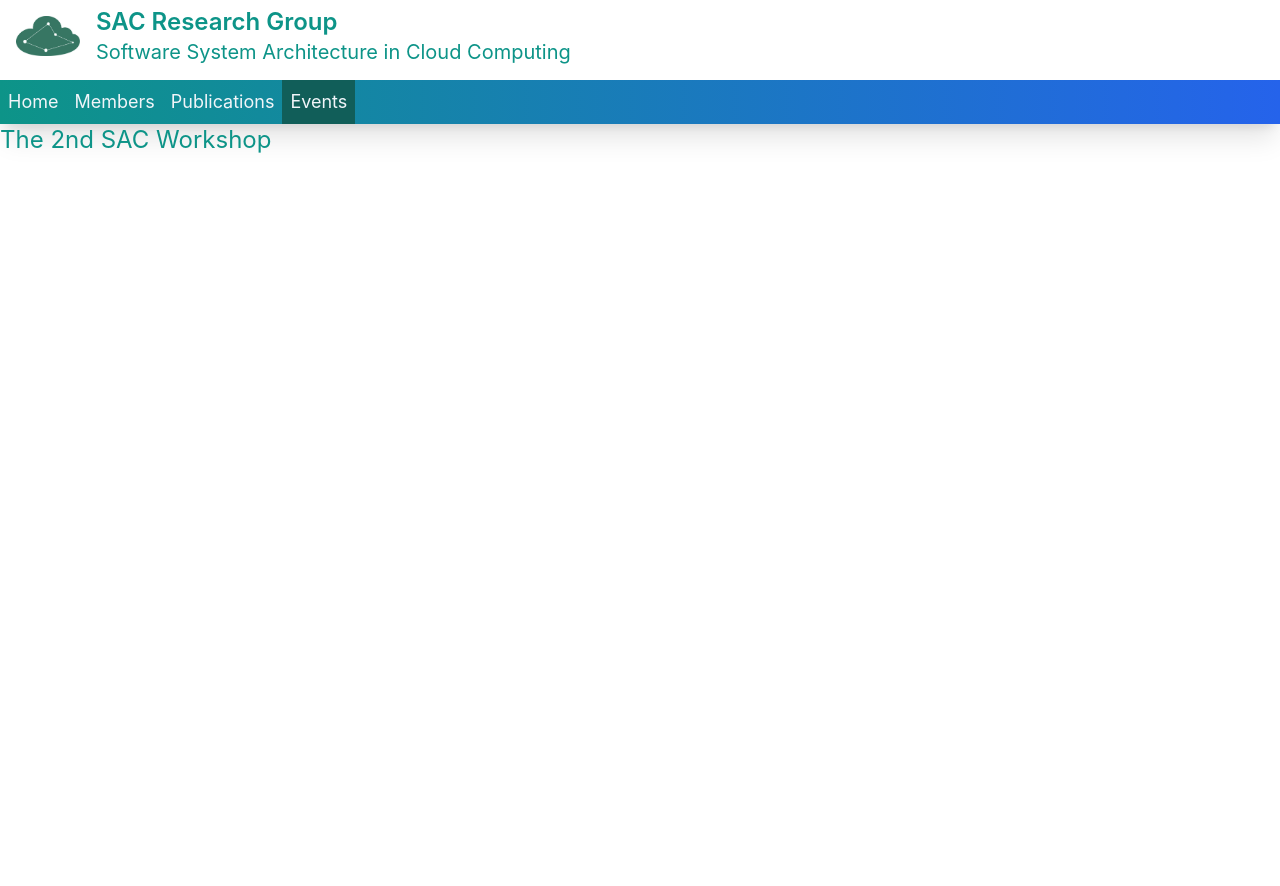
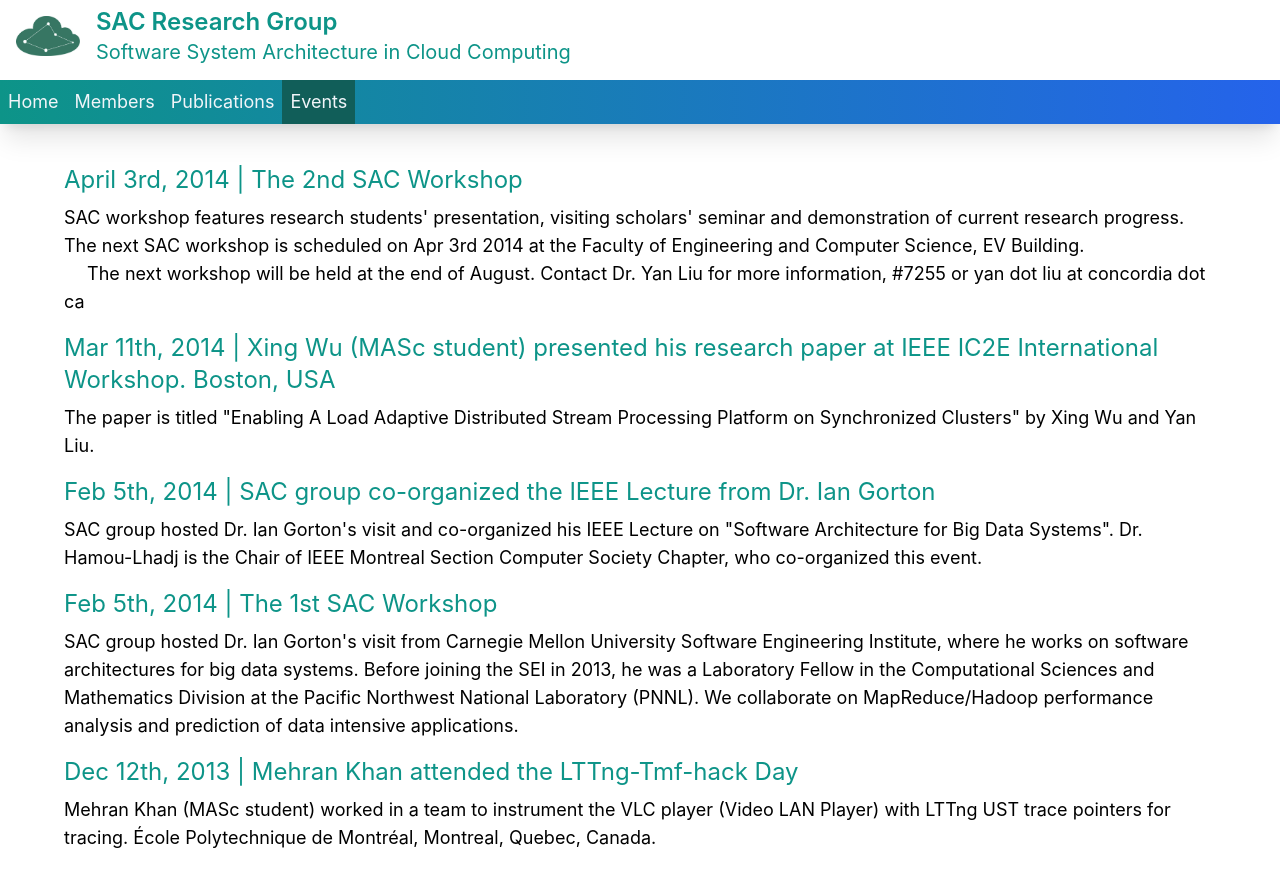
Before and after one commit to sac-research/homepage, a Next.js app: page /events in a window 1280 px wide. Shown: the top 886 px of the page. Before the commit the page ends 800 px from the top, so only its background shows below. Built offline with nearby package versions, Linux system fonts and the light colour scheme.

Commit message:
events completed

```diff
--- a/data/events.js
+++ b/data/events.js
@@ -23,8 +23,39 @@ export const events = [
             "SAC workshop features research students' presentation, visiting scholars' seminar and demonstration of current research progress. The next SAC workshop is scheduled on Apr 3rd 2014 at the Faculty of Engineering and Computer Science, EV Building.",
             "The next workshop will be held at the end of August. Contact Dr. Yan Liu for more information, #7255 or yan dot liu at concordia dot ca",
         ],
-        date: "April 3",
-        year: "2014",
+        date: "April 3rd",
+        year: 2014,
     }),
-    createEvent(),
+    createEvent({
+        title: "Xing Wu (MASc student) presented his research paper at IEEE IC2E International Workshop. Boston, USA",
+        description: [
+            `The paper is titled "Enabling A Load Adaptive Distributed Stream Processing Platform on Synchronized Clusters" by Xing Wu and Yan Liu.`,
+        ],
+        date: "Mar 11th",
+        year: 2014,
+    }),
+    createEvent({
+        title: "SAC group co-organized the IEEE Lecture from Dr. Ian Gorton",
+        description: [
+            `SAC group hosted Dr. Ian Gorton's visit and co-organized his IEEE Lecture on "Software Architecture for Big Data Systems". Dr. Hamou-Lhadj is the Chair of IEEE Montreal Section Computer Society Chapter, who co-organized this event.`,
+        ],
+        date: "Feb 5th",
+        year: 2014,
+    }),
+    createEvent({
+        title: "The 1st SAC Workshop",
+        description: [
+            "SAC group hosted Dr. Ian Gorton's visit from Carnegie Mellon University Software Engineering Institute, where he works on software architectures for big data systems. Before joining the SEI in 2013, he was a Laboratory Fellow in the Computational Sciences and Mathematics Division at the Pacific Northwest National Laboratory (PNNL). We collaborate on MapReduce/Hadoop performance analysis and prediction of data intensive applications.",
+        ],
+        date: "Feb 5th",
+        year: 2014,
+    }),
+    createEvent({
+        title: "Mehran Khan attended the LTTng-Tmf-hack Day",
+        description: [
+            "Mehran Khan (MASc student) worked in a team to instrument the VLC player (Video LAN Player) with LTTng UST trace pointers for tracing. École Polytechnique de Montréal, Montreal, Quebec, Canada.",
+        ],
+        date: "Dec 12th",
+        year: 2013,
+    }),
 ];
--- a/pages/events.js
+++ b/pages/events.js
@@ -5,8 +5,15 @@ import { events } from "../data/events";
 
 function eventsMapping() {
     return events.map((event, index) => (
-        <div key={index}>
-            <h2 className="text-2xl">{event.title}</h2>
+        <div className="max-w-6xl my-2" key={index}>
+            <h2 className="text-2xl mb-2">
+                {event.date}, {event.year} | {event.title}
+            </h2>
+            {event.description.map((d, index) => (
+                <p className="text-black" key={index}>
+                    {index == 1 ? <>&emsp; {d}</> : d}
+                </p>
+            ))}
         </div>
     ));
 }
@@ -16,7 +23,9 @@ export default function Events() {
     return (
         <Layout>
             <SEO title="SAC | Events" description={globalData.description}></SEO>
-            {eventsMapping()}
+            <div className="flex flex-col mt-8 mx-4 justify-center items-center">
+                {eventsMapping()}
+            </div>
         </Layout>
     );
 }
```
